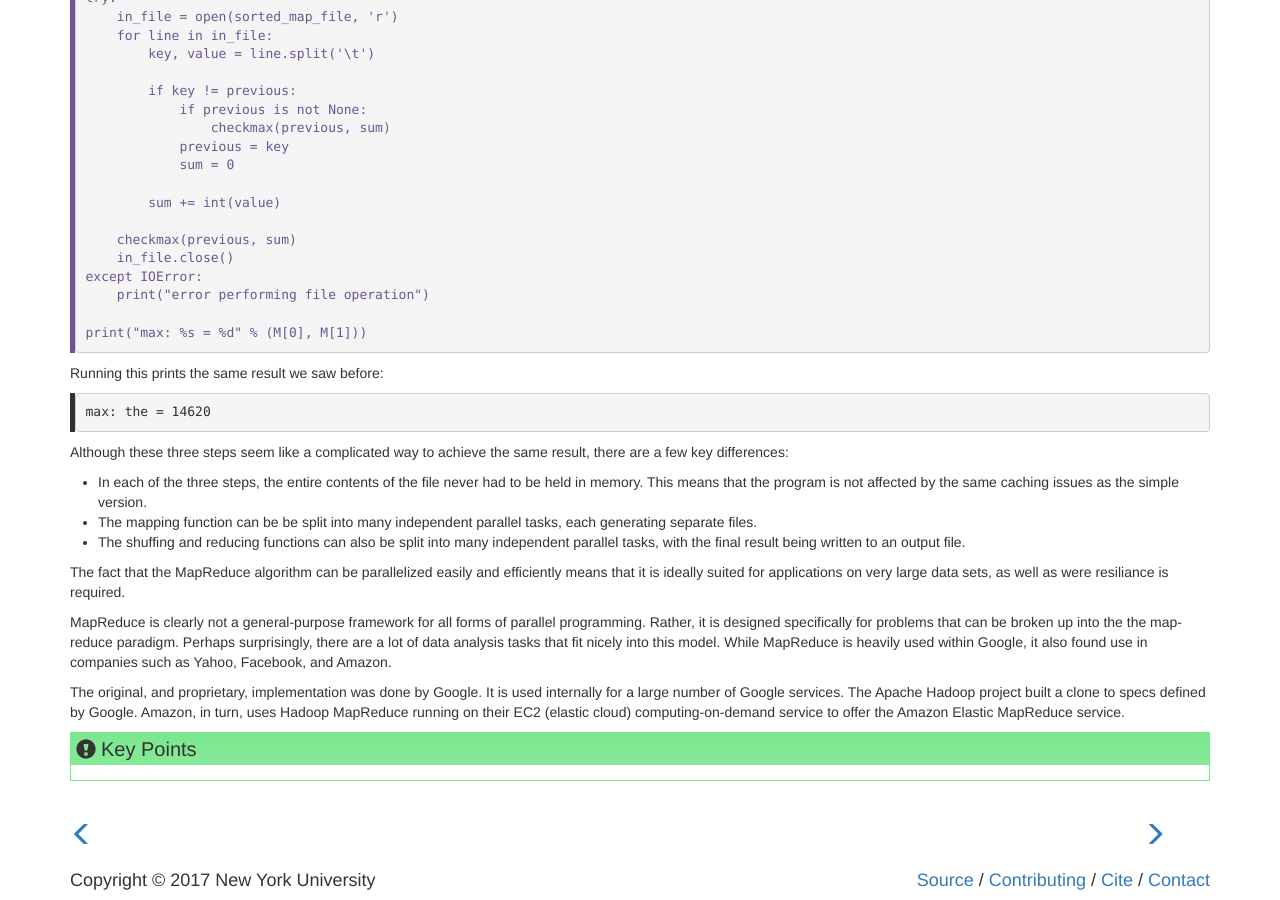
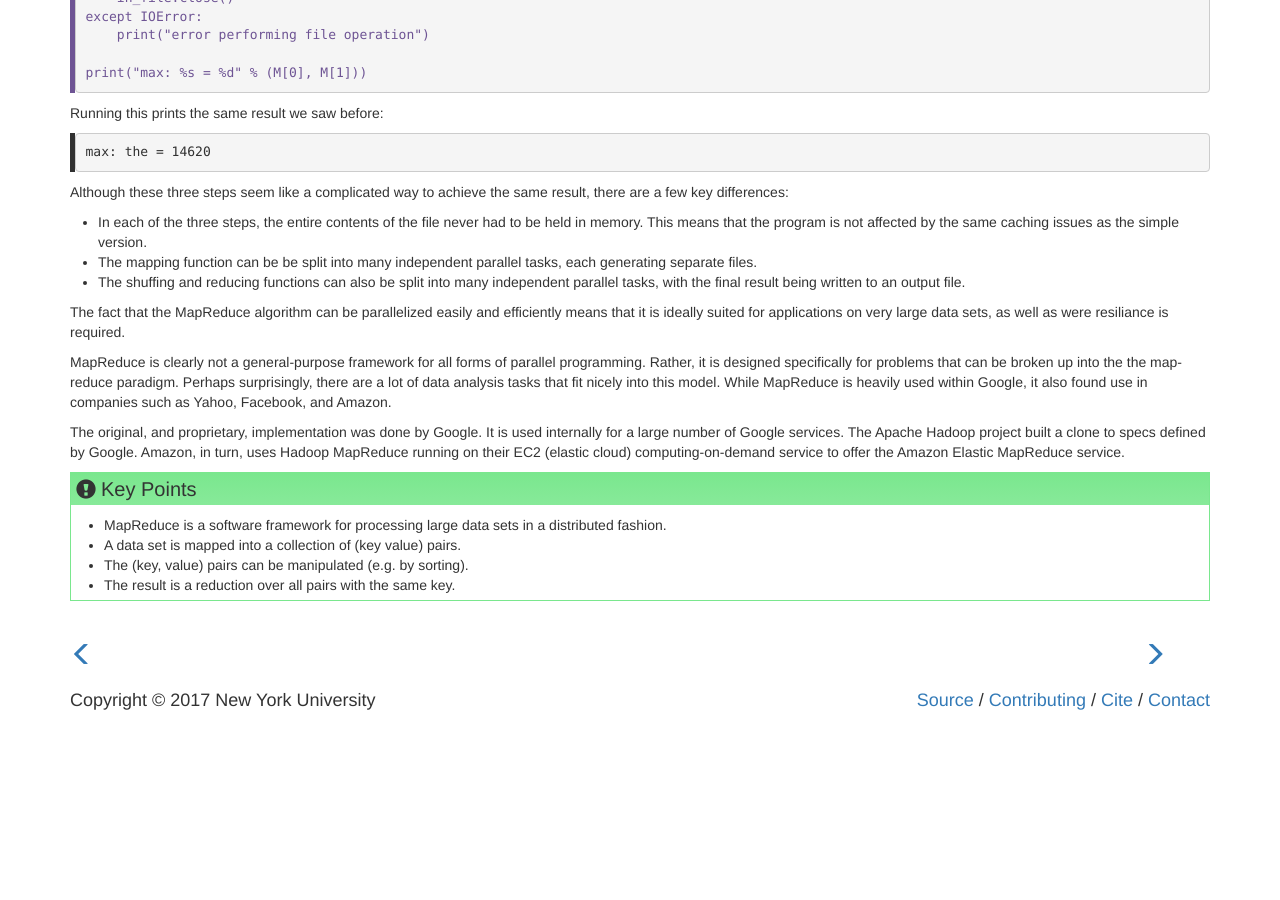
Before and after one commit to nyu-cds/python-bigdata, a Jekyll site: the page built from _episodes/02-mapreduce.md, in a window 1280 px wide and 900 px high, scrolled down 6062 px. Built offline with Jekyll 4.4.1, drawn with Linux system fonts in a browser that asks for light colours; after the commit the page ends 6782 px from its top, so only the background shows below that; some of the changed text lies outside the part shown.

Commit message:
Signed-off-by: Greg Watson <g.watson@computer.org>

```diff
--- a/_episodes/02-mapreduce.md
+++ b/_episodes/02-mapreduce.md
@@ -3,8 +3,15 @@
 teaching: 30
 exercises: 0
 questions:
+- "What is MapReduce and how does it work?"
 objectives:
+- "Understand the principles behind MapReduce."
+- "Learn why MapReduce is usefule for processing large data sets."
 keypoints:
+- "MapReduce is a software framework for processing large data sets in a distributed fashion."
+- "A data set is mapped into a collection of (key value) pairs."
+- "The (key, value) pairs can be manipulated (e.g. by sorting)."
+- "The result is a reduction over all pairs with the same key."
 ---
 MapReduce is a software framework for processing large data sets in a distributed fashion over a several machines. The core idea behind MapReduce
 is mapping your data set into a collection of (key, value) pairs, and then reducing over all pairs with the same key.
@@ -96,7 +103,7 @@
 same as the Python `map` method that takes a function and sequence of input values and returns a sequence of values that have had the function
 applied to them.
 
-!Mapping]({{ page.root }}/fig/02-mapping.png "Mapping")
+![Mapping]({{ page.root }}/fig/02-mapping.png "Mapping")
 
 In our word count example, we want to map each word in the input file into a key/value pair containing the word as key and the number of
 occurances as the value, where the value is one (we'll compute the actual value later). This is used to represent an intermediate result that
```
Also changed, not shown: fig/02-mapping.png, fig/02-reducing.png, fig/02-shuffling.png.
